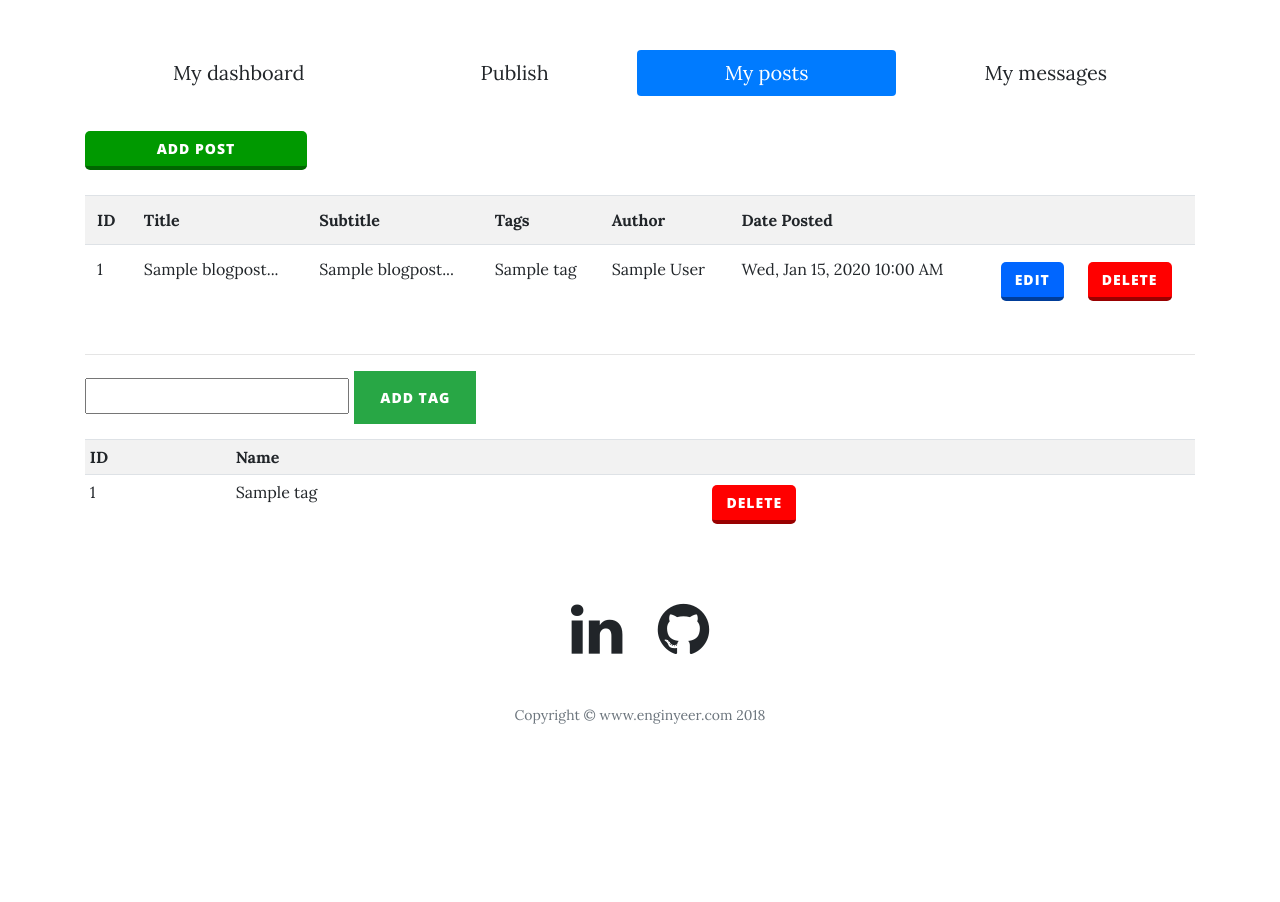
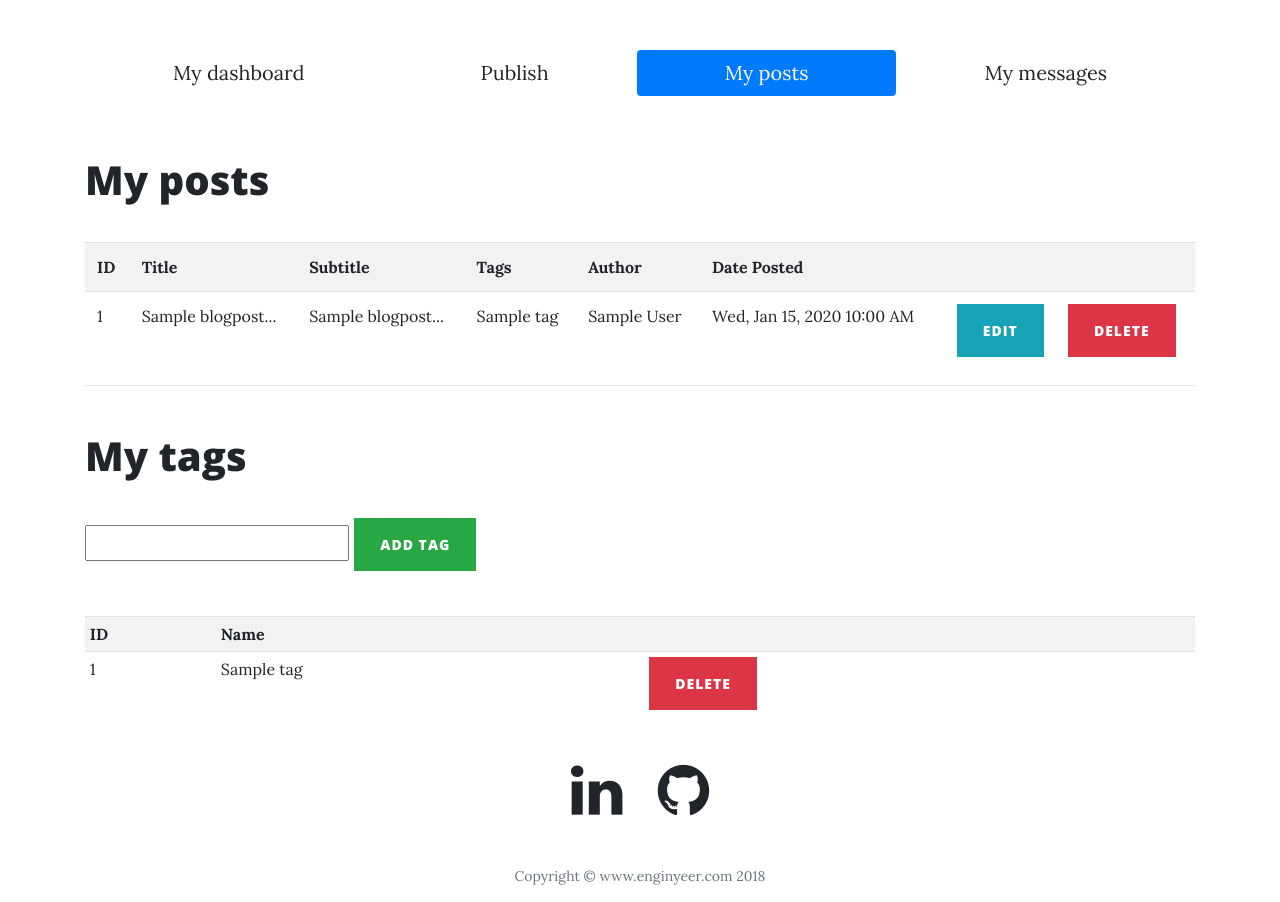
Before and after one commit to JaumeNB/Blog_app, a Flask app: page /manage in a window 1280 px wide. Shown: the part 532-1434 px from the top of the page. Before the commit the page ends 1256 px from the top, so only its background shows below. Run offline with Flask 2, Linux system fonts and the light colour scheme; a user stored in the database is signed in; tables that the repository leaves empty hold one stand-in row (values such as "Sample post"); some libraries are stand-ins or nearby versions.

Commit message:
tags and buttons styled

```diff
--- a/app/static/css/manage.css
+++ b/app/static/css/manage.css
@@ -1,72 +1,6 @@
 table{
   font-size: 16px
 }
-
-#add_button{
-	width: 20%;                         /*set width*/
-  margin-top: 5px;                    /*set top margin*/
-  margin-bottom: 25px;                /*set margin bottom*/
-  background-color: #009900;          /*set background color*/
-  color: #FFF;                        /*set font color*/
-  padding: 7px 14px;                  /*set padding*/
-  border-radius: 5px;                 /*set border radius*/
-  border-bottom: 4px solid #006600;   /*set bottom border*/
-	border-top: 0;
-	border-left: 0;
-	border-right: 0;
-}
-
-
-/*when hovering the button*/
-#add_button:hover, #add_button:focus {
-  background-color: #006600;          /*set background color*/
-  border-bottom: 4px solid #006600;   /*set bottom border color*/
-  color: #FFF;                        /*set font color*/
-}
-
-#edit_button{
-  margin-top: 5px;                    /*set top margin*/
-  margin-bottom: 25px;                /*set margin bottom*/
-  background-color: #0066ff;          /*set background color*/
-  color: #FFF;                        /*set font color*/
-  padding: 7px 14px;                  /*set padding*/
-  border-radius: 5px;                 /*set border radius*/
-  border-bottom: 4px solid #003d99;   /*set bottom border*/
-	border-top: 0;
-	border-left: 0;
-	border-right: 0;
-}
-
-
-/*when hovering the button*/
-#edit_button:hover, #edit_button:focus {
-  background-color: #003d99;          /*set background color*/
-  border-bottom: 4px solid #003d99;   /*set bottom border color*/
-  color: #FFF;                        /*set font color*/
-}
-
-
-#delete_button{
-  margin-top: 5px;                    /*set top margin*/
-  margin-bottom: 25px;                /*set margin bottom*/
-  background-color: #ff0000;          /*set background color*/
-  color: #FFF;                        /*set font color*/
-  padding: 7px 14px;                  /*set padding*/
-  border-radius: 5px;                 /*set border radius*/
-  border-bottom: 4px solid #990000;   /*set bottom border*/
-	border-top: 0;
-	border-left: 0;
-	border-right: 0;
-}
-
-
-/*when hovering the button*/
-#delete_button:hover, #delete_button:focus {
-  background-color: #990000;          /*set background color*/
-  border-bottom: 4px solid #990000;   /*set bottom border color*/
-  color: #FFF;                        /*set font color*/
-}
-
 
 #tag_form{
   padding-bottom: 15px
--- a/app/templates/includes/_dashboard_nav.html
+++ b/app/templates/includes/_dashboard_nav.html
@@ -13,5 +13,6 @@
     </div>
   </div>
 </div>
+<br>
 
 {% include 'includes/_messages.html' %}
--- a/app/templates/manage.html
+++ b/app/templates/manage.html
@@ -16,7 +16,8 @@
 <div class="container">
   <div class="row">
     <div class="col-lg-12 col-md-12">
-        <a class="btn btn-success" href="/add" id="add_button"> Add post </a>
+      <h1>My posts</h1>
+      <br>
 
         <table class="table table-striped">
           <tr>
@@ -39,7 +40,7 @@
               <td>{{post.author}}</td>
               <td>{{moment(post.date_posted).format('llll')}}</td>
               <!--<td>{{post.date_posted.strftime('%B %d, %Y - %H:%M:%S')}}</td>-->
-              <td><a href="edit_post/{{post.id}}" class="btn btn-default pull-right" id="edit_button">Edit</a></td>
+              <td><a href="edit_post/{{post.id}}" class="btn btn-info pull-right" id="edit_button">Edit</a></td>
               <td>
                 <form action="{{url_for('delete_post', id=post.id)}}" method="POST">
                   <input type="hidden" name="_method" value="DELETE">
@@ -51,6 +52,11 @@
         </table>
 
         <hr>
+        <br>
+
+        <h1>My tags</h1>
+        <br>
+
 
         <div class="">
           <form method="POST" action="" id="tag_form">
@@ -68,6 +74,7 @@
           </form>
         </div>
 
+        <br>
 
       <table class="table table-striped table-sm" id="tag_table">
         <tr>
@@ -89,5 +96,7 @@
           </tr>
         {% endfor %}
       </table>
+    </div>
+  </div>
 </div>
 {% endblock %}
--- a/app/templates/posts_by_tag.html
+++ b/app/templates/posts_by_tag.html
@@ -30,7 +30,7 @@
                   {% for tag in post.tags %}
                     <a href="{{ url_for('tag', tag_id = tag.id)}}">
                       <li>
-                        <h5><span class="badge badge-info">{{tag.name}}</span></h5>
+                        <h6><span class="badge badge-info">{{tag.name}}</span></h6>
                       </li>
                     </a>
                     {% if tag != post.tags[-1]%}
--- a/config.py
+++ b/config.py
@@ -10,7 +10,7 @@ class Config(object):
 
     SQLALCHEMY_DATABASE_URI = 'sqlite:////%s' % os.path.join(APP_DIR, 'DB/blog.db')
     SQLALCHEMY_TRACK_MODIFICATIONS = False
-    POSTS_PER_PAGE = 2
+    POSTS_PER_PAGE = 5
     LANGUAGES = ['en', 'es']
     SECRET_KEY = 'supercalifragilisticoespialidoso'
     CKEDITOR_FILE_UPLOADER = 'upload'
```
Also changed, not shown: app/static/css/add.css (+0 -22 lines).
